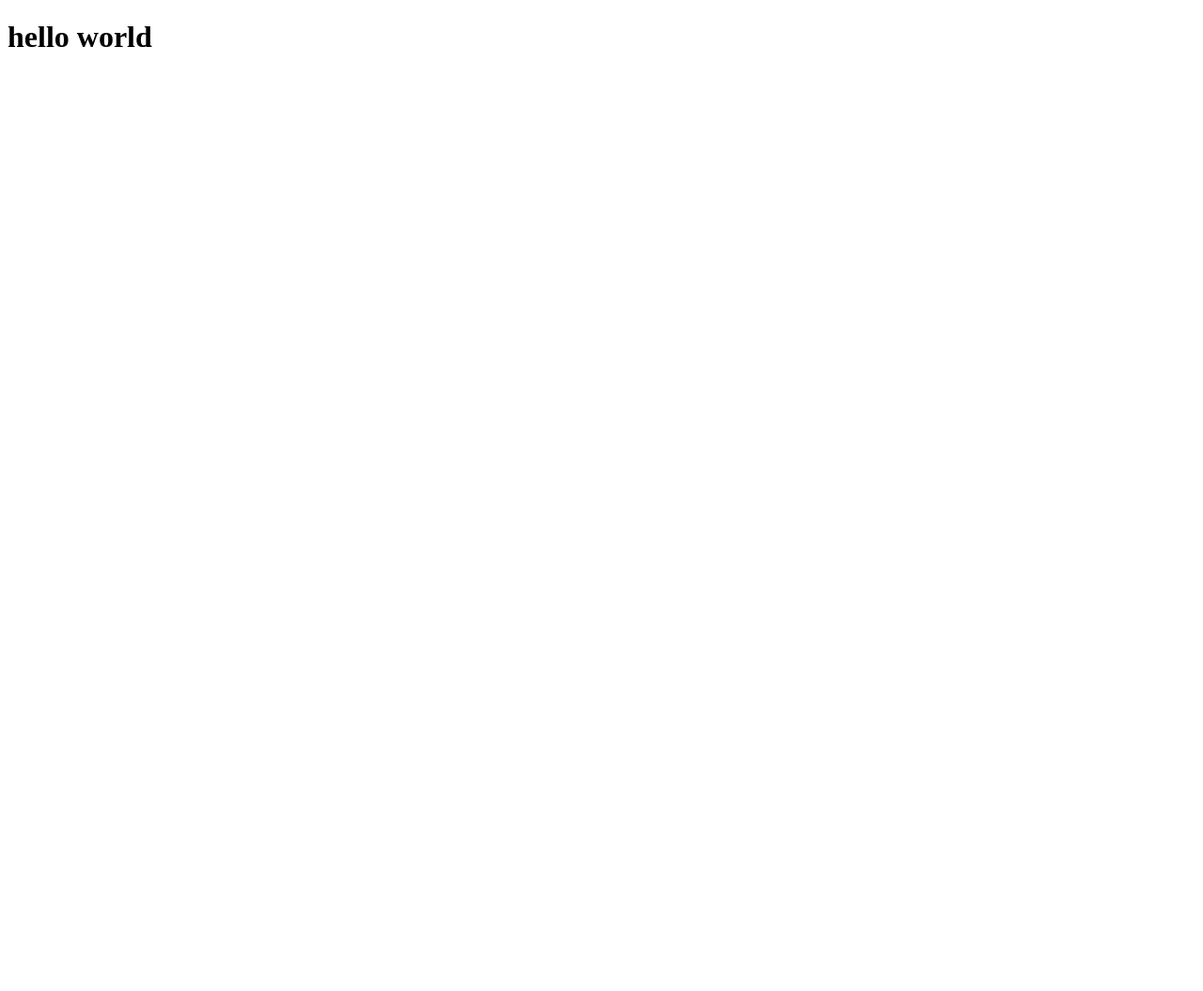
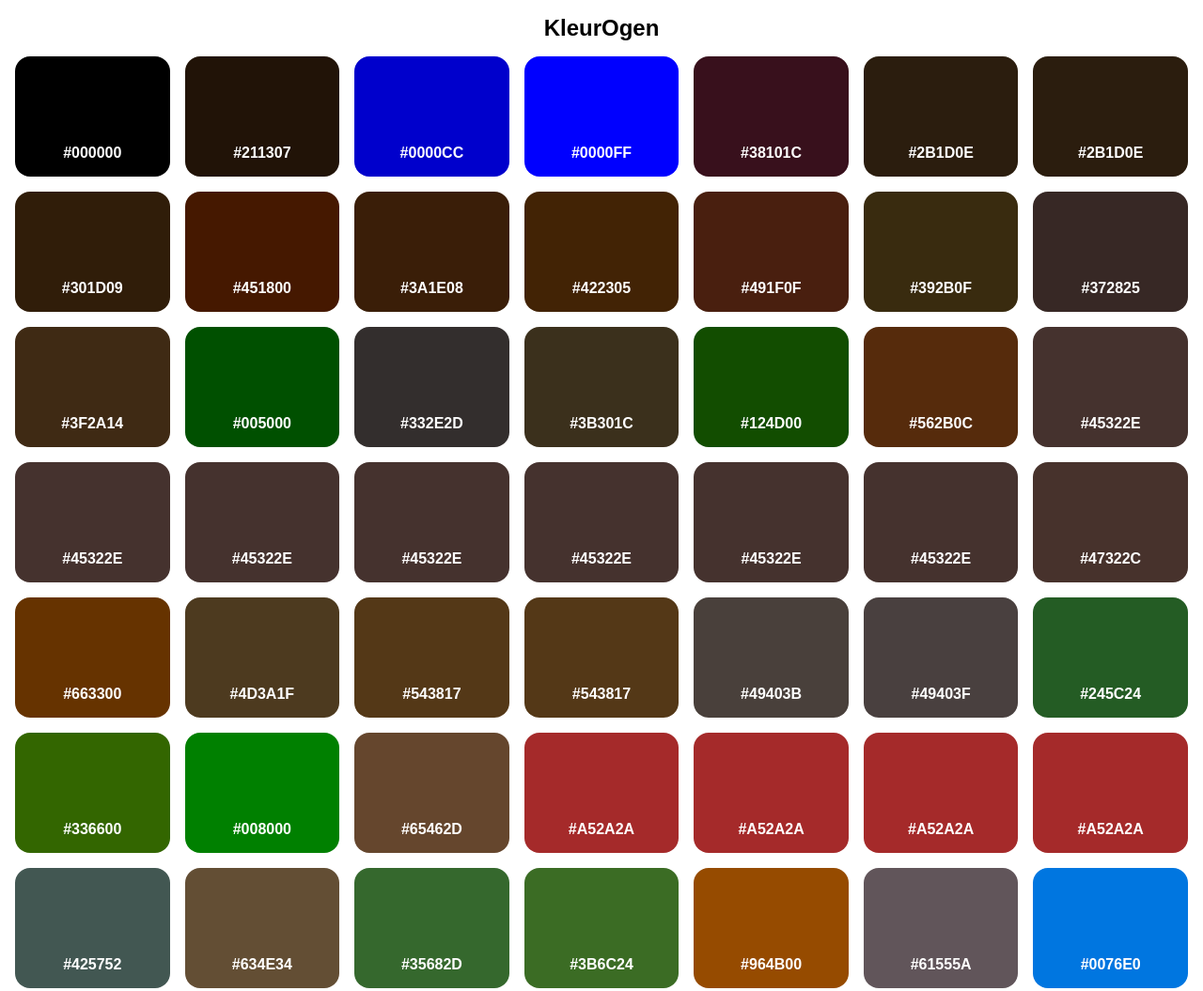
Before and after one commit to SamSlotemaker/functional-programming, a plain HTML site: page dataOpschonen/public/index.html in a window 1280 px wide. Shown: the top 1055 px of the page at 94% size. Before the commit the page ends 800 px from the top, so only its background shows below. Drawn offline with Linux system fonts and the light colour scheme.

Commit message:
kleuren sorteren en pushen naar dom

```diff
--- a/dataOpschonen/kleurOgen.js
+++ /dev/null
@@ -1,85 +0,0 @@
-const kleurOgen = kleurOgenData
-const favorieteKleuren = lievelingsKleuren
-const kleurCodes = kleurObjecten;
-
-
-// start functiechain
-const kleurOgenArray = cleanColorData(kleurOgen, "KleurOgen")
-const favorieteKleurArray = cleanColorData(favorieteKleuren, "Lievelingskleur")
-
-console.log("kleur ogen: \n", kleurOgenArray)
-console.log("favoriete kleuren: \n", favorieteKleurArray)
-console.log(`aantal rijen over: ${kleurOgenArray.length}`)
-console.log(`aantal rijen over: ${favorieteKleurArray.length}`)
-
-
-//functie declaraties
-function cleanColorData(array, objectNaam) {
-    let kleurenArray = [];
-
-    //loop door elk object in de array
-    array.forEach((kleur, index) => {
-        let nieuweKleur = kleur[objectNaam]
-
-        //verwijder ongewenste tekens
-        nieuweKleur = nieuweKleur
-            .toLowerCase()
-            .replace(/\s/g, '')
-            .replace(".", "")
-            .replace("/", "")
-
-        //kleurnamen naar hexcode
-        if (nameToHex(nieuweKleur)) {
-            nieuweKleur = nameToHex(nieuweKleur)
-        }
-
-        //zet 3 charachter hex om naar 6
-        nieuweKleur = hexThreeToSix(nieuweKleur)
-
-        //voeg een hash toe aan alle kleuren wanneer deze ontbreekt
-        nieuweKleur = addHash(nieuweKleur)
-
-        if (validateHex(nieuweKleur)) {
-            kleurenArray.push({
-                'student': index + 1,
-                [objectNaam]: nieuweKleur
-            })
-        }
-    })
-    return kleurenArray;
-}
-
-//check op kleurnamen en return bijhorende CSS hex
-function nameToHex(name) {
-    for (kleur of kleurCodes) {
-        if (name == kleur.naam) {
-            return kleur.kleurCode
-        }
-    }
-    return false;
-}
-
-//voeg hash toe wanneer deze ontbreekt
-function addHash(kleur) {
-    if (kleur[0] != '#') {
-        kleur = '#' + kleur
-    }
-    return kleur;
-}
-
-//check of het een valide kleur is
-function validateHex(kleur) {
-    return /^#[0-9A-F]{6}$/i.test(kleur)
-}
-
-//convert hash van 3 chars naar 6
-function hexThreeToSix(kleur) {
-    //verwijder hash wanneer aanwezig
-    kleur = kleur.replace('#', '')
-
-    //pas hex patroon toe op 3 char hex
-    if (kleur.length == 3) {
-        kleur = kleur[0] + kleur[0] + kleur[1] + kleur[1] + kleur[2] + kleur[2]
-    }
-    return kleur
-}
--- /dev/null
+++ b/dataOpschonen/kleurenOpschonen.js
@@ -0,0 +1,162 @@
+const kleurOgen = kleurOgenData
+const kleurOgenPropertyName = "KleurOgen"
+const favorieteKleuren = lievelingsKleuren
+const kleurCodes = kleurObjecten;
+
+
+// start functiechain
+
+const favorieteKleurArray = cleanColorData(favorieteKleuren, "Lievelingskleur")
+
+// console.log("kleur ogen: \n", kleurOgenArray)
+// console.log("favoriete kleuren: \n", favorieteKleurArray)
+// console.log(`aantal rijen over: ${kleurOgenArray.length}`)
+// console.log(`aantal rijen over: ${favorieteKleurArray.length}`)
+
+//voegt de kleuren toe aan de dom (arry + propertynaam)
+// console.log(kleurOgenArray)
+// console.log(kleurOgenArraySorted)
+
+const kleurOgenArray = cleanColorData(kleurOgen, kleurOgenPropertyName)
+let kleurOgenArraySorted = [];
+
+kleurOgenArray.forEach((kleur) => {
+    kleurOgenArraySorted.push({
+        [kleurOgenPropertyName]: kleur[kleurOgenPropertyName]
+    })
+})
+
+console.log(kleurOgenArraySorted)
+
+kleurOgenArraySorted.sort((a, b) => {
+    return getContrastYIQ(a[kleurOgenPropertyName]) - getContrastYIQ(b[kleurOgenPropertyName])
+})
+
+addToDoc(kleurOgenArray, kleurOgenPropertyName);
+addToDoc(kleurOgenArraySorted, kleurOgenPropertyName);
+
+// addToDoc(favorieteKleurArray, "Lievelingskleur")
+
+
+
+//functie declaraties
+function cleanColorData(array, objectNaam) {
+    let kleurenArray = [];
+
+    //loop door elk object in de array
+    array.forEach((kleur, index) => {
+        let nieuweKleur = kleur[objectNaam]
+
+        //verwijder ongewenste tekens
+        nieuweKleur = nieuweKleur
+            .toLowerCase()
+            .replace(/\s/g, '')
+            .replace(".", "")
+            .replace("/", "")
+
+        //kleurnamen naar hexcode
+        if (nameToHex(nieuweKleur)) {
+            nieuweKleur = nameToHex(nieuweKleur)
+        }
+
+        //zet 3 charachter hex om naar 6
+        nieuweKleur = hexThreeToSix(nieuweKleur)
+
+        //voeg een hash toe aan alle kleuren wanneer deze ontbreekt plus alles in hoofdletters
+        nieuweKleur = addHash(nieuweKleur)
+        nieuweKleur = nieuweKleur.toUpperCase()
+
+        //check of de kleur een valide kleur is en push de valide kleur naar de array
+        if (validateHex(nieuweKleur)) {
+            kleurenArray.push({
+                'student': index + 1,
+                [objectNaam]: nieuweKleur
+            })
+        }
+    })
+    return kleurenArray;
+}
+
+//check op kleurnamen en return bijhorende CSS hex
+function nameToHex(name) {
+    for (kleur of kleurCodes) {
+        if (name == kleur.naam) {
+            return kleur.kleurCode
+        }
+    }
+    return false;
+}
+
+//voeg hash toe wanneer deze ontbreekt
+function addHash(kleur) {
+    if (kleur[0] != '#') {
+        kleur = '#' + kleur
+    }
+    return kleur;
+}
+
+//check of het een valide kleur is
+function validateHex(kleur) {
+    return /^#[0-9A-F]{6}$/i.test(kleur)
+}
+
+//convert hash van 3 chars naar 6
+function hexThreeToSix(kleur) {
+    //verwijder hash wanneer aanwezig
+    kleur = kleur.replace('#', '')
+
+    //pas hex patroon toe op 3 char hex
+    if (kleur.length == 3) {
+        kleur = kleur[0] + kleur[0] + kleur[1] + kleur[1] + kleur[2] + kleur[2]
+    }
+    return kleur
+}
+
+
+//contrast calculator van https://medium.com/@druchtie/contrast-calculator-with-yiq-5be69e55535c
+function getContrastYIQ(color) {
+    color = color.replace('#', '')
+    let r = parseInt(color.substr(0, 2), 16)
+    let g = parseInt(color.substr(2, 2), 16)
+    let b = parseInt(color.substr(4, 2), 16)
+    let yiq = ((r * 299) + (g * 587) + (b * 114)) / 1000
+    return yiq
+}
+
+
+//voegt de kleuren uit de array toe aan de dom
+function addToDoc(array, kolomnaam) {
+    //voeg div toe voor de container van de kleuren
+
+    let container = document.createElement('div');
+    let heading = document.createElement('h2')
+    let headingTxt = document.createTextNode(kolomnaam);
+    heading.appendChild(headingTxt);
+    container.appendChild(heading)
+    container.id = (kolomnaam)
+    container.classList.add('color-container')
+
+    //voeg toe bovenin de body
+    document.getElementsByTagName('body')[0].insertBefore(container, document.body.firstChild)
+
+
+    array.forEach(item => {
+        //voeg per kleur een div toe aan de container
+        let kleuren = document.getElementById(kolomnaam)
+        var div = document.createElement('div')
+        div.style.backgroundColor = item[kolomnaam]
+        var par = document.createElement('p')
+        var txt = document.createTextNode(item[kolomnaam])
+        par.appendChild(txt)
+        div.appendChild(par);
+        kleuren.appendChild(div)
+
+        //pas tekstkleur aan naar contrast
+        if (getContrastYIQ(item[kolomnaam]) <= 128) {
+            par.style.color = 'white'
+        } else {
+            par.style.color = 'black'
+
+        }
+    })
+}
--- a/dataOpschonen/public/index.html
+++ b/dataOpschonen/public/index.html
@@ -5,15 +5,16 @@
     <meta charset="UTF-8">
     <meta name="viewport" content="width=device-width, initial-scale=1.0">
     <title>Kleuren</title>
+    <link rel="stylesheet" href="styles/style.css">
 </head>
 
 <body>
-    <h1>hello world</h1>
+
 </body>
 <script src="../../kleurOgen.js"></script>
 <script src="../colorCodes.js"></script>
 <script src="../../favorieteKleuren.js"></script>
-<script src="../kleurOgen.js"></script>
+<script src="../kleurenOpschonen.js"></script>
 
 
 </html>
--- /dev/null
+++ b/dataOpschonen/public/styles/style.css
@@ -0,0 +1,32 @@
+* {
+    box-sizing: border-box;
+    padding: 0;
+    margin: 0;
+}
+
+body {
+    font-family: sans-serif;
+    font-weight: 600;
+}
+
+.color-container {
+    display: grid;
+    grid-template-columns: repeat(7, 1fr);
+    grid-gap: 1em;
+    padding: 1em;
+}
+
+.color-container h2 {
+    grid-column: 1 / -1;
+    text-align: center;
+}
+
+.color-container div {
+    padding: 1em;
+    background-color: blue;
+    height: calc(100vw/10);
+    display: flex;
+    align-items: flex-end;
+    justify-content: center;
+    border-radius: 1em;
+}
```
